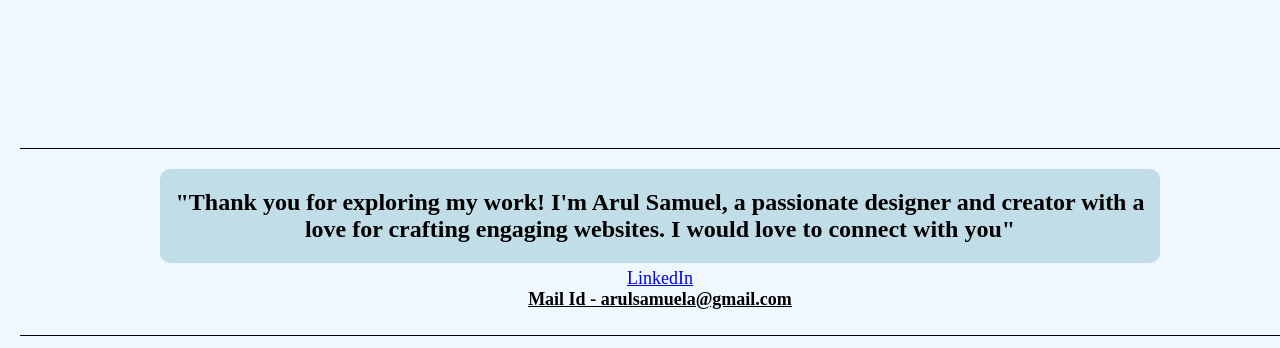
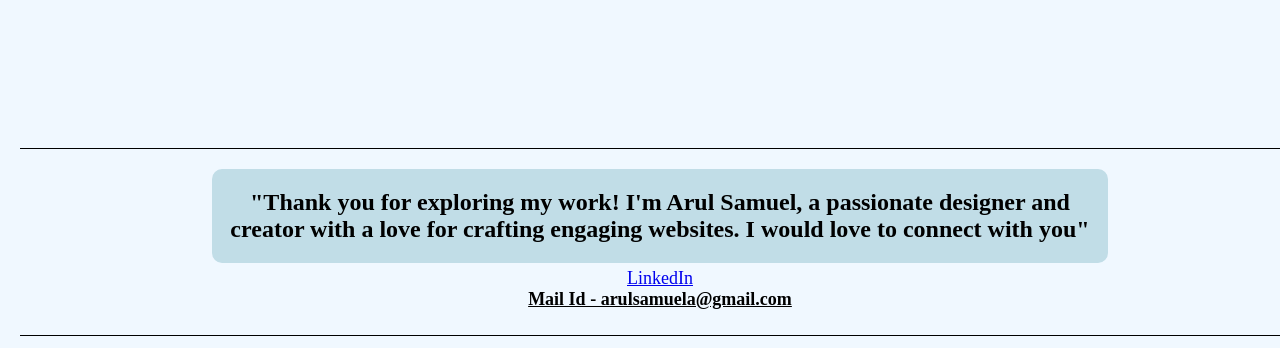
Before and after one commit to Arul-Samuel-A/Explore-Trichy, a plain HTML site: page index.html in a window 1280 px wide. Shown: the part 7279-7627 px from the top of the page. Drawn offline with Linux system fonts and the light colour scheme.

Commit message:
commit changes

```diff
--- a/styles.css
+++ b/styles.css
@@ -235,19 +235,22 @@ body{
 
 #bio{
     padding: 20px 0;
-    display: block;
+    display: flex;
+    align-items: center;
+    justify-content: center;
     background-color: rgb(193, 221, 231);
-    width: 1000px;
+    width: 70%;
     border-top: 2px ;
+    border-radius: 10px;
     margin-left: auto;
     margin-right: auto;
-    border-radius: 10px;
 }
 #footer{
+    text-align: center;
     padding: 20px 0;
-    width: 100vh;
-    text-align: center;
     width: 100%;
+    margin-left: auto;
+    margin-right: auto;
     border-top: 1px solid black;
     border-bottom: 1px solid black;
 }
```
